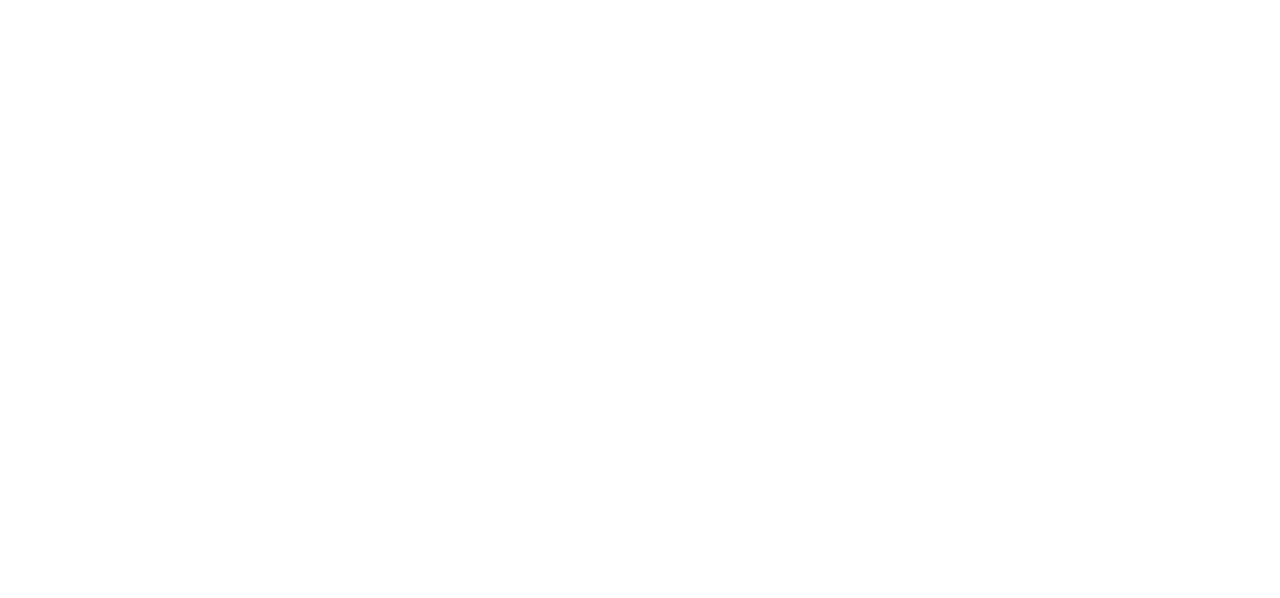
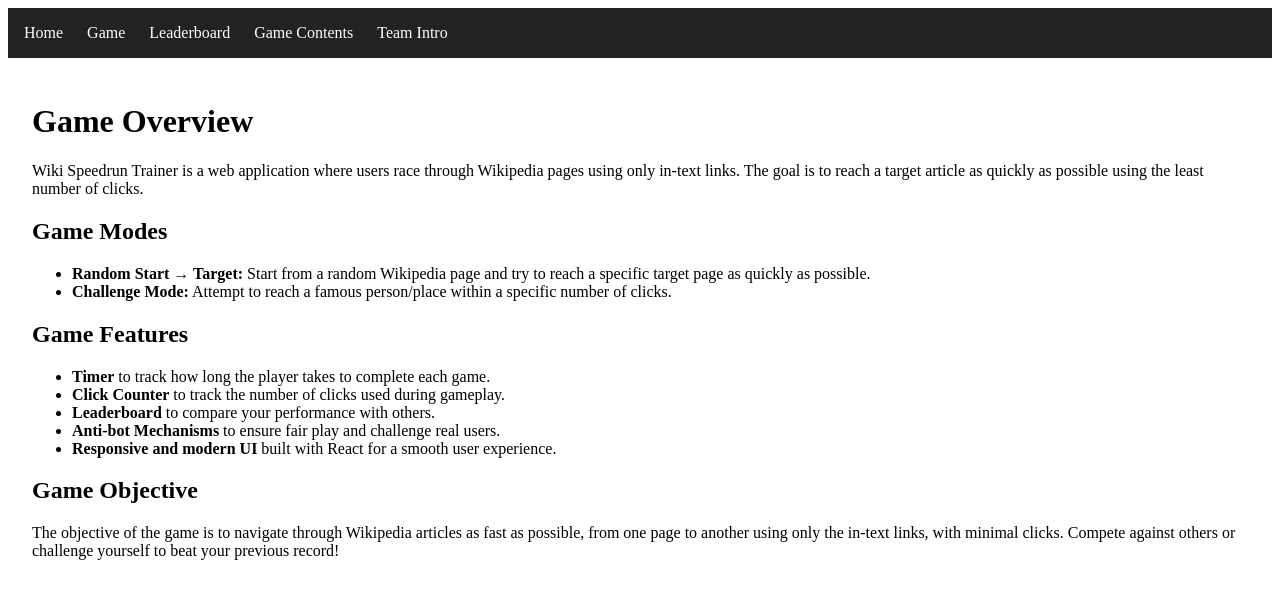
Before and after one commit to andrewbern7/wiki-speedrun, a React (Vite) app in the folder frontend/: page /gamecontents in a window 1280 px wide. Before the commit this address had no page. Shown: the top 598 px of the page. Built offline with nearby package versions, Linux system fonts and the light colour scheme.

Commit message:
Add GameContents and TeamIntro pages

```diff
--- a/frontend/src/App.jsx
+++ b/frontend/src/App.jsx
@@ -1,6 +1,8 @@
 import { Routes, Route } from 'react-router-dom'
 import HomePage from './pages/HomePage'
 import GamePage from './pages/GamePage'
+import GameContents from './pages/GameContents'
+import TeamIntro from './pages/TeamIntro'
 import LeaderboardPage from './pages/LeaderboardPage'
 import AppLayout from './components/AppLayout'
 
@@ -11,6 +13,8 @@
         <Route path="/" element={<HomePage />} />
         <Route path="/game" element={<GamePage />} />
         <Route path="/leaderboard" element={<LeaderboardPage />} />
+        <Route path="/gamecontents" element={<GameContents />} />
+        <Route path="/teamintro" element={<TeamIntro />} />
       </Route>
     </Routes>
   )
--- a/frontend/src/components/NavBar.jsx
+++ b/frontend/src/components/NavBar.jsx
@@ -1,24 +1,53 @@
-import { NavLink } from 'react-router-dom'
+import { NavLink } from 'react-router-dom';
 
 const NavBar = () => {
   const linkStyle = {
     marginRight: '1.5rem',
     color: '#fff',
-    textDecoration: 'none'
-  }
-
-  const activeStyle = {
-    fontWeight: 'bold',
-    textDecoration: 'underline'
-  }
+    textDecoration: 'none',
+  };
 
   return (
     <nav style={{ padding: '1rem', background: '#222' }}>
-      <NavLink to="/" style={linkStyle} activeStyle={activeStyle} end>Home</NavLink>
-      <NavLink to="/game" style={linkStyle} activeStyle={activeStyle}>Game</NavLink>
-      <NavLink to="/leaderboard" style={linkStyle} activeStyle={activeStyle}>Leaderboard</NavLink>
+      <NavLink
+        to="/"
+        style={linkStyle}
+        end
+        // Check if the link is active, and apply active styles
+        className={({ isActive }) => (isActive ? 'active' : '')}
+      >
+        Home
+      </NavLink>
+      <NavLink
+        to="/game"
+        style={linkStyle}
+        className={({ isActive }) => (isActive ? 'active' : '')}
+      >
+        Game
+      </NavLink>
+      <NavLink
+        to="/leaderboard"
+        style={linkStyle}
+        className={({ isActive }) => (isActive ? 'active' : '')}
+      >
+        Leaderboard
+      </NavLink>
+      <NavLink
+        to="/gamecontents"
+        style={linkStyle}
+        className={({ isActive }) => (isActive ? 'active' : '')}
+      >
+        Game Contents
+      </NavLink>
+      <NavLink
+        to="/teamintro"
+        style={linkStyle}
+        className={({ isActive }) => (isActive ? 'active' : '')}
+      >
+        Team Intro
+      </NavLink>
     </nav>
-  )
-}
+  );
+};
 
-export default NavBar
+export default NavBar;
--- /dev/null
+++ b/frontend/src/pages/GameContents.jsx
@@ -0,0 +1,39 @@
+import React from "react";
+
+const GameContents = () => {
+  return (
+    <div className="game-contents">
+      <h1>Game Overview</h1>
+      <p>
+        Wiki Speedrun Trainer is a web application where users race through Wikipedia pages using only in-text links.
+        The goal is to reach a target article as quickly as possible using the least number of clicks.
+      </p>
+
+      <h2>Game Modes</h2>
+      <ul>
+        <li>
+          <strong>Random Start → Target:</strong> Start from a random Wikipedia page and try to reach a specific target page as quickly as possible.
+        </li>
+        <li>
+          <strong>Challenge Mode:</strong> Attempt to reach a famous person/place within a specific number of clicks.
+        </li>
+      </ul>
+
+      <h2>Game Features</h2>
+      <ul>
+        <li><strong>Timer</strong> to track how long the player takes to complete each game.</li>
+        <li><strong>Click Counter</strong> to track the number of clicks used during gameplay.</li>
+        <li><strong>Leaderboard</strong> to compare your performance with others.</li>
+        <li><strong>Anti-bot Mechanisms</strong> to ensure fair play and challenge real users.</li>
+        <li><strong>Responsive and modern UI</strong> built with React for a smooth user experience.</li>
+      </ul>
+
+      <h2>Game Objective</h2>
+      <p>
+        The objective of the game is to navigate through Wikipedia articles as fast as possible, from one page to another using only the in-text links, with minimal clicks. Compete against others or challenge yourself to beat your previous record!
+      </p>
+    </div>
+  );
+};
+
+export default GameContents;
--- /dev/null
+++ b/frontend/src/pages/TeamIntro.jsx
@@ -0,0 +1,28 @@
+import React from "react";
+
+const TeamIntro = () => {
+  return (
+    <div className="team-intro">
+      <h1>Meet the Team</h1>
+      <p>We are a group of passionate developers working together to build the Wiki Speedrun Trainer application.</p>
+
+      <h2>Team Members</h2>
+      <ul>
+        <li>
+          <strong>Andrew Bernacki</strong> - Project Lead, Fullstack Developer
+        </li>
+        <li>
+          <strong>Lucas Kuhn</strong> - Frontend Developer, UI/UX Designer
+        </li>
+        <li>
+          <strong>Chase Corbett</strong> - React Developer, Game Logic Specialist
+        </li>
+        <li>
+          <strong>Clarence Funkhouser</strong> - QA Tester, Documentation Specialist
+        </li>
+      </ul>
+    </div>
+  );
+};
+
+export default TeamIntro;
```
Also changed, not shown: 1 other file (tests, documents, lock files or other folders).
